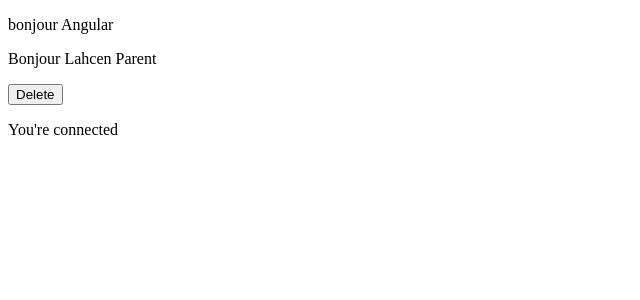
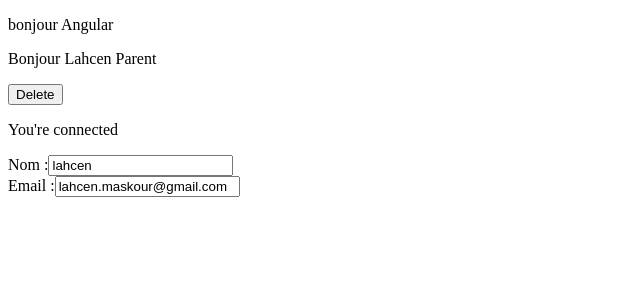
Before and after one commit to lahcen404/Angular-Challenges, an Angular app: page / in a window 1280 px wide. Shown: the top 300 px of the page, without its empty margins (0-640 px from the left). Built offline with nearby package versions, Linux system fonts and the light colour scheme.

Commit message:
Challenge 5

```diff
--- a/src/app/app.component.html
+++ b/src/app/app.component.html
@@ -1,3 +1,9 @@
 <app-bonjour></app-bonjour>
 <p *ngIf="isConnected">You're connected</p>
 <p *ngIf="!isConnected">You're not connected</p>
+
+<label>Nom :</label>
+<input type="text" [(ngModel)]="nom" name="nom">
+<br>
+<label>Email :</label>
+<input type="email" [(ngModel)]="email" name="email">
--- a/src/app/app.component.ts
+++ b/src/app/app.component.ts
@@ -3,15 +3,19 @@
 import { BonjourComponent } from "./bonjour/bonjour.component";
 import { UtilisateurComponent } from "./utilisateur/utilisateur.component";
 import { CommonModule } from '@angular/common';
+import { FormsModule } from '@angular/forms';
 
 @Component({
   selector: 'app-root',
   standalone: true,
-  imports: [CommonModule,RouterOutlet, BonjourComponent, UtilisateurComponent],
+  imports: [CommonModule,RouterOutlet, BonjourComponent, UtilisateurComponent,FormsModule],
   templateUrl: './app.component.html',
   styleUrl: './app.component.css'
 })
 export class AppComponent {
   title = 'AngularChallengess';
   isConnected = true;
+
+  nom: string = "lahcen";
+  email: string="lahcen.maskour@gmail.com";
 }
```
